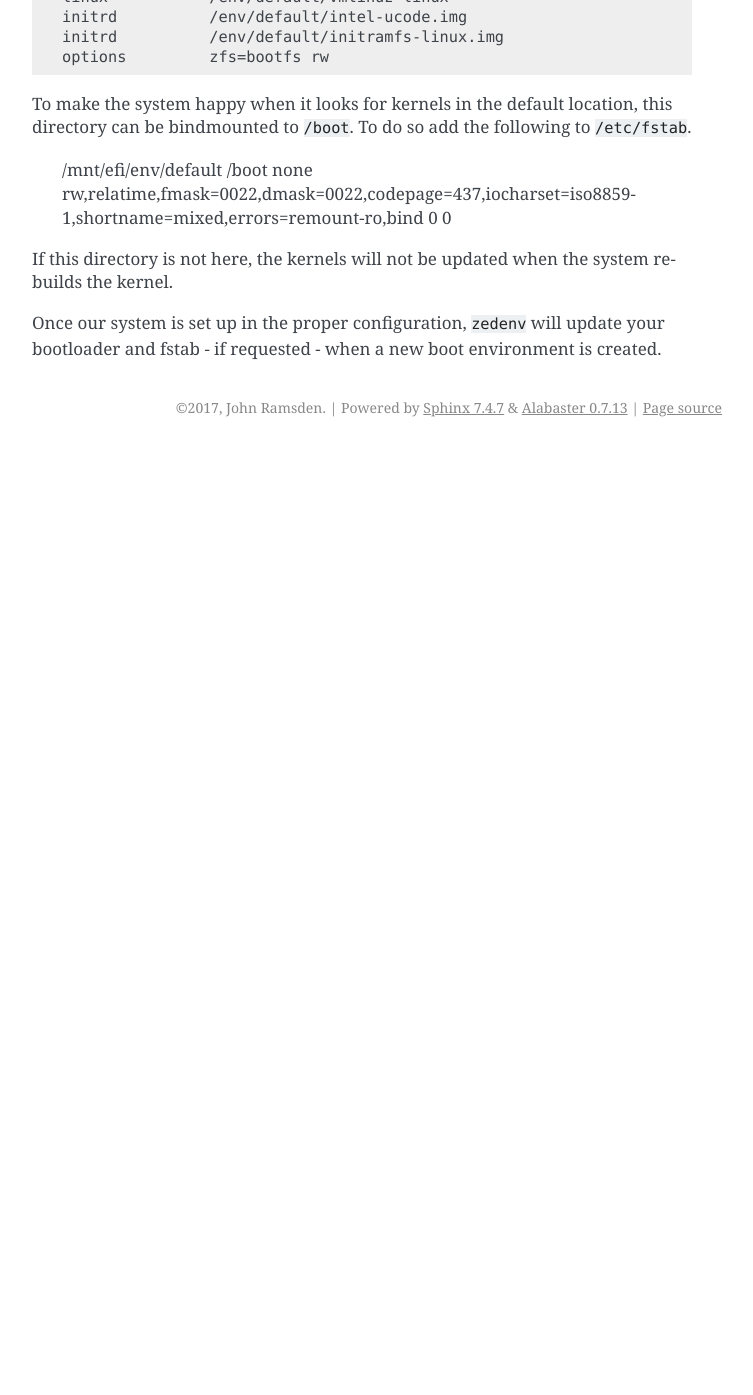
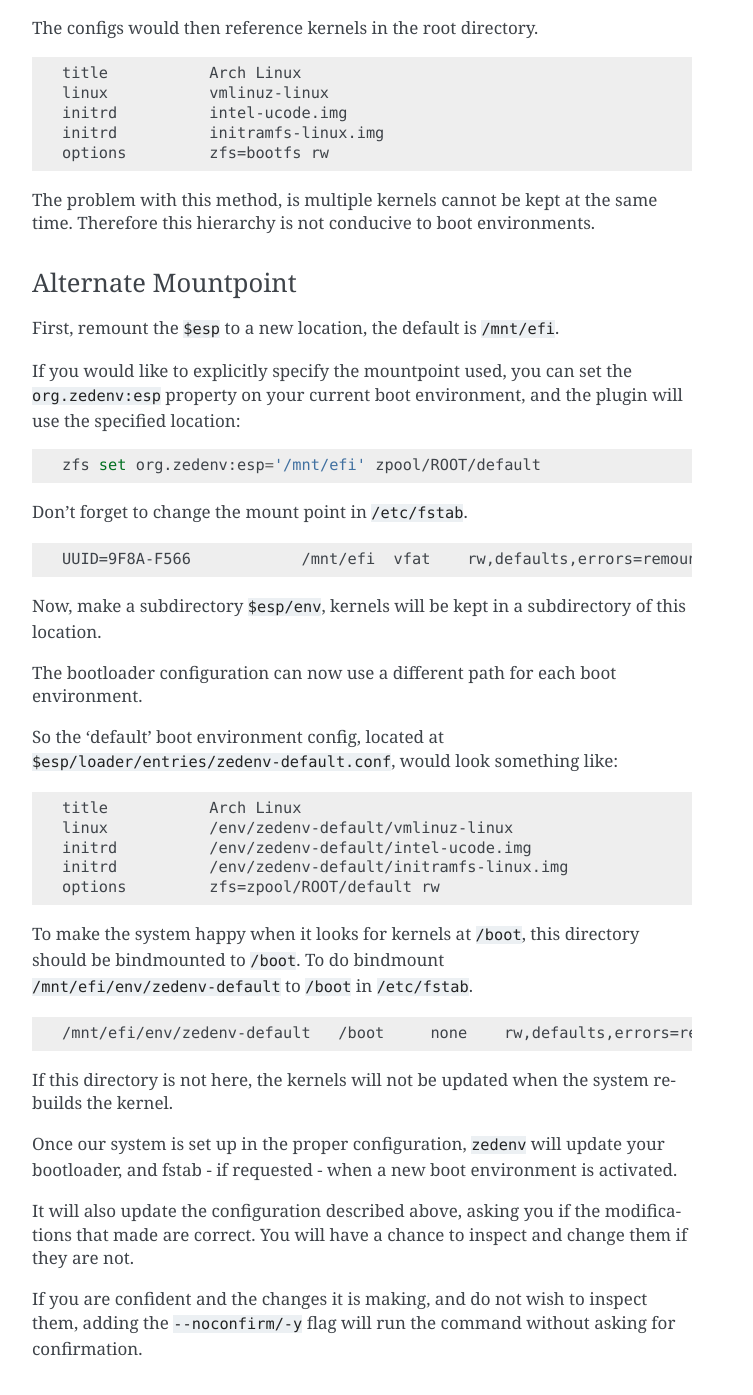
Before and after one commit to johnramsden/zedenv, a Sphinx documentation site: the page built from doc/source/plugins.rst, in a window 1280 px wide and 1400 px high, scrolled down 1291 px. Shown: the top 1395 px of the window, without its empty margins (388-1141 px from the left). Built offline with Sphinx 7.4.7, drawn with Linux system fonts in a browser that asks for light colours; before the commit the page ends 1738 px from its top, so only the background shows below that; some of the changed text lies outside the part shown.

```diff
--- a/doc/source/index.rst
+++ b/doc/source/index.rst
@@ -12,6 +12,7 @@ Documentation
     :caption: Contents:
 
     install
+    setup
     basic-usage
     plugins
 
--- a/doc/source/plugins.rst
+++ b/doc/source/plugins.rst
@@ -3,7 +3,37 @@
 Plugins
 ========
 
-As of now there are two bootloader plugins, the one for FreeBSD's loader, and one for systemdboot.
+As of now plugins for the following bootloaders exist:
+
+* FreeBSD's loader - ``freebsdloader``
+* systemdboot - ``systemdboot``
+
+In order to integrate with a bootloader, an extra flag '``-b/--bootloader``'
+must be used to specify a bootloader plugin. The plugin will make the necessary
+changes to boot from the new Boot Environment.
+
+If you expect you will always be using a certain bootloader, you can set the
+``org.zedenv:bootloader`` property on your boot environments, and the
+bootloader plugin will be used without you having to specify.
+
+.. code-block:: shell
+
+    $ zfs set org.zedenv:bootloader=<bootloader plugin> zpool/ROOT
+
+Plugins available for your system can be listed with ``zedenv --plugins``.
+
+freebsdloader
+-------------
+
+The ``freebsdloader`` plugin is quite simple. During activation, it will
+respect ``/etc/rc.d/zfsbe`` if it exists, and set, all datasets to
+``canmount=noauto``, otherwise the datasets will be set ``canmount=on``.
+
+It will also change the root dataset to mount from in ``/boot/loader.conf``,
+and ``/boot/loader.conf.local``.
+
+The current ``/boot/zfs/zpool.cache`` will also be copied into the newly
+activated boot environment.
 
 systemdboot
 -----------
@@ -14,9 +44,9 @@ require changing the mountpoint of the esp (EFI System Partition).
 Problem With Regular Mountpoint
 ~~~~~~~~~~~~~~~~~~~~~~~~~~~~~~~
 
-Usually the ``$esp`` would get mounted at ``/boot`` or ``/boot/efi``. The kernels
-would sit in the root of the ``$esp``, and the configs for systemdboot in
-``$esp/loader/``.
+Usually the ``$esp`` would get mounted at ``/boot`` or ``/boot/efi``. The
+kernels would sit in the root of the ``$esp``, and the configs for systemdboot
+in ``$esp/loader/``.
 
 .. code-block:: none
 
@@ -29,7 +59,7 @@ would sit in the root of the ``$esp``, and the configs for systemdboot in
     │
     └── loader/
         ├── entries/
-        │   └── arch.conf
+        │   └── arch.conf
         └── loader.conf
 
 The configs would then reference kernels in the root directory.
@@ -42,39 +72,66 @@ The configs would then reference kernels in the root directory.
     initrd          initramfs-linux.img
     options         zfs=bootfs rw
 
-The problem with this method, is multiple kernels cannot be kept at the same time.
-Therefore this hierarchy is not conducive to boot environments.
+The problem with this method, is multiple kernels cannot be kept at the same
+time. Therefore this hierarchy is not conducive to boot environments.
 
 
 Alternate Mountpoint
 ~~~~~~~~~~~~~~~~~~~~
 
-First, remount the ``$esp`` to a new location, I use ``/mnt/efi`` in my ``/etc/fstab``:
+First, remount the ``$esp`` to a new location, the default is ``/mnt/efi``.
+
+If you would like to explicitly specify the mountpoint used, you can set the
+``org.zedenv:esp`` property on your current boot environment, and the plugin
+will use the specified location:
+
+.. code-block:: shell
+
+    zfs set org.zedenv:esp='/mnt/efi' zpool/ROOT/default
+
+Don't forget to change the mount point in ``/etc/fstab``.
 
 .. code-block:: none
 
-    UUID=9F8A-F566            /mnt/efi  vfat  rw,relatime,fmask=0022,dmask=0022,codepage=437,iocharset=iso8859-1,shortname=mixed,errors=remount-ro      0 2
+    UUID=9F8A-F566            /mnt/efi  vfat    rw,defaults,errors=remount-ro  0 2
 
-Now, make a subdirectory ``$esp/env``, kernels will be kept in a subdirectory of this location.
+Now, make a subdirectory ``$esp/env``, kernels will be kept in a subdirectory
+of this location.
 
-The bootloader configuration can now use a different path for each boot environment.
+The bootloader configuration can now use a different path for each boot
+environment.
 
-So the 'default' boot environment would look like:
+So the 'default' boot environment config, located at
+``$esp/loader/entries/zedenv-default.conf``, would look something like:
 
 .. code-block:: none
 
     title           Arch Linux
-    linux           /env/default/vmlinuz-linux
-    initrd          /env/default/intel-ucode.img
-    initrd          /env/default/initramfs-linux.img
-    options         zfs=bootfs rw
+    linux           /env/zedenv-default/vmlinuz-linux
+    initrd          /env/zedenv-default/intel-ucode.img
+    initrd          /env/zedenv-default/initramfs-linux.img
+    options         zfs=zpool/ROOT/default rw
 
-To make the system happy when it looks for kernels in the default location, this directory can be
-bindmounted to ``/boot``. To do so add the following to ``/etc/fstab``.
+To make the system happy when it looks for kernels at ``/boot``, this directory
+should be bindmounted to ``/boot``. To do bindmount
+``/mnt/efi/env/zedenv-default`` to ``/boot`` in ``/etc/fstab``.
 
-    /mnt/efi/env/default   /boot     none  rw,relatime,fmask=0022,dmask=0022,codepage=437,iocharset=iso8859-1,shortname=mixed,errors=remount-ro,bind 0 0
 
-If this directory is not here, the kernels will not be updated when the system rebuilds the kernel.
+.. code-block:: none
 
-Once our system is set up in the proper configuration, ``zedenv`` will update your bootloader and
-fstab - if requested - when a new boot environment is created.
+    /mnt/efi/env/zedenv-default   /boot     none    rw,defaults,errors=remount-ro,bind    0 0
+
+If this directory is not here, the kernels will not be updated when the system
+rebuilds the kernel.
+
+Once our system is set up in the proper configuration, ``zedenv`` will update
+your bootloader, and fstab - if requested - when a new boot environment is
+activated.
+
+It will also update the configuration described above, asking you if the
+modifications that made are correct. You will have a chance to inspect and
+change them if they are not.
+
+If you are confident and the changes it is making, and do not wish to inspect
+them, adding the ``--noconfirm/-y`` flag will run the command without asking
+for confirmation.
```
Also changed, not shown: doc/source/basic-usage.rst (+19 -7 lines), doc/source/setup.rst (added, +109 -0 lines).
